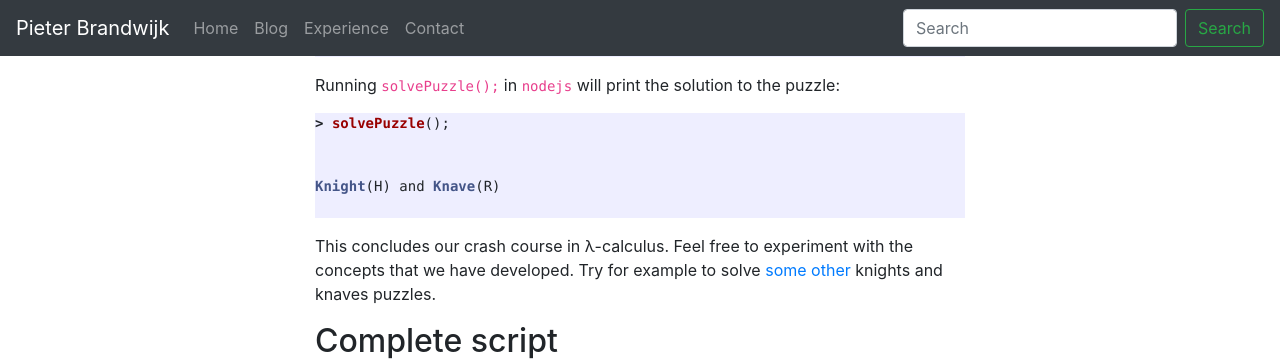
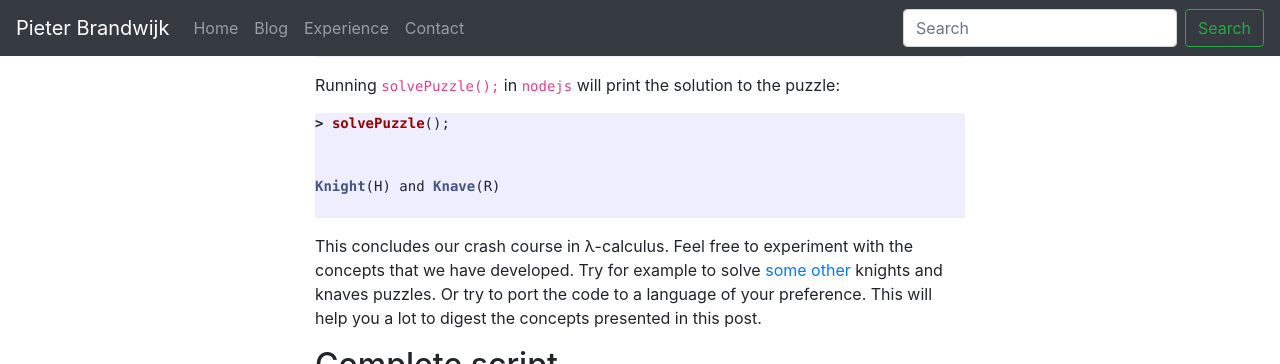
Before and after one commit to pbrandwijk/pbrandwijk.github.io, a Jekyll site: the page built from _posts/2022-10-12-lambda-calculus-foundations-with-javascript.md, in a window 1280 px wide and 900 px high, scrolled down 4599 px, cut to the strip 0-364 px from the top of the window. Built offline with Jekyll 4.4.1, drawn with Linux system fonts in a browser that asks for light colours; nearby versions of some CDN libraries; comment, search, counter and statistics services are not loaded.

Commit message:
Update post

````diff
--- a/_posts/2022-10-12-lambda-calculus-foundations-with-javascript.md
+++ b/_posts/2022-10-12-lambda-calculus-foundations-with-javascript.md
@@ -165,7 +165,7 @@ Running `solvePuzzle();` in `nodejs` will print the solution to the puzzle:
 Knight(H) and Knave(R)
 
 ```
-This concludes our crash course in λ-calculus. Feel free to experiment with the concepts that we have developed. Try for example to solve [some other][hku] knights and knaves puzzles.
+This concludes our crash course in λ-calculus. Feel free to experiment with the concepts that we have developed. Try for example to solve [some other][hku] knights and knaves puzzles. Or try to port the code to a language of your preference. This will help you a lot to digest the concepts presented in this post.
 
 ## Complete script
 <script src="https://gist.github.com/pbrandwijk/a11b074e71c11b00ea605c78d6ad38a3.js?file=Lambda.js"></script>
````
